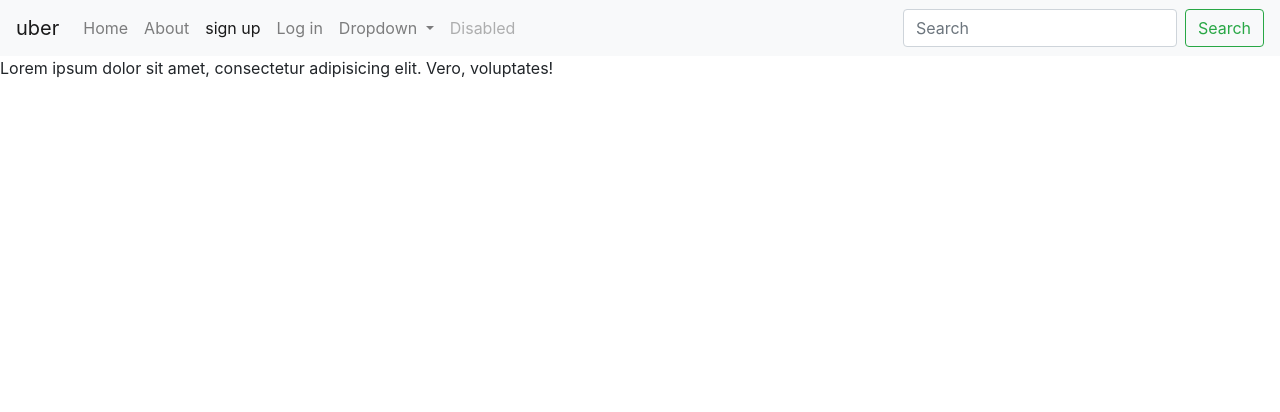
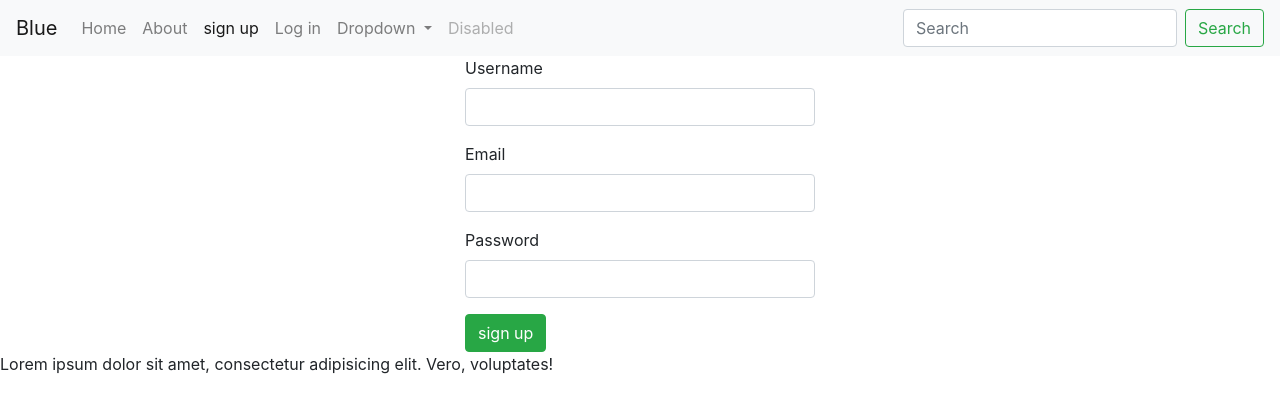
Before and after one commit to levy-1/First-project, a plain HTML site: page signup.html in a window 1280 px wide. Drawn offline with nearby package versions, Linux system fonts and the light colour scheme.

Commit message:
added signup front end code

```diff
--- a/signup.html
+++ b/signup.html
@@ -15,7 +15,7 @@
 </head>
 <body>
 <nav class="navbar navbar-expand-lg navbar-light bg-light">
-    <a class="navbar-brand" href="index.html">uber</a>
+    <a class="navbar-brand" href="index.html">Blue</a>
     <button class="navbar-toggler" type="button" data-toggle="collapse" data-target="#navbarSupportedContent" aria-controls="navbarSupportedContent" aria-expanded="false" aria-label="Toggle navigation">
         <span class="navbar-toggler-icon"></span>
     </button>
@@ -55,7 +55,29 @@
         </form>
     </div>
 </nav>
-
+<div class="container">
+    <div class="row">
+        <div class="col col-sm-4 col-md-4 col-lg-4 col-xl-4"></div>
+        <div class="col col-sm-4 col-md-4 col-lg-4 col-xl-4">
+            <form action="" method="post">
+                <div class="form-group">
+                    <label for="">Username</label>
+                    <input type="text" name="username" class="form-control">
+                </div>
+                <div class="form-group">
+                    <label for="">Email</label>
+                    <input type="email" name="email" class="form-control">
+                </div>
+                <div class="form-group">
+                    <label for="">Password</label>
+                    <input type="password" name="password" class="form-control">
+                </div>
+                <button class="btn btn-success">sign up</button>
+            </form>
+        </div>
+        <div class="col col-sm-4 col-md-4 col-lg-4 col-xl-4"></div>
+    </div>
+</div>
 
 
 
```
